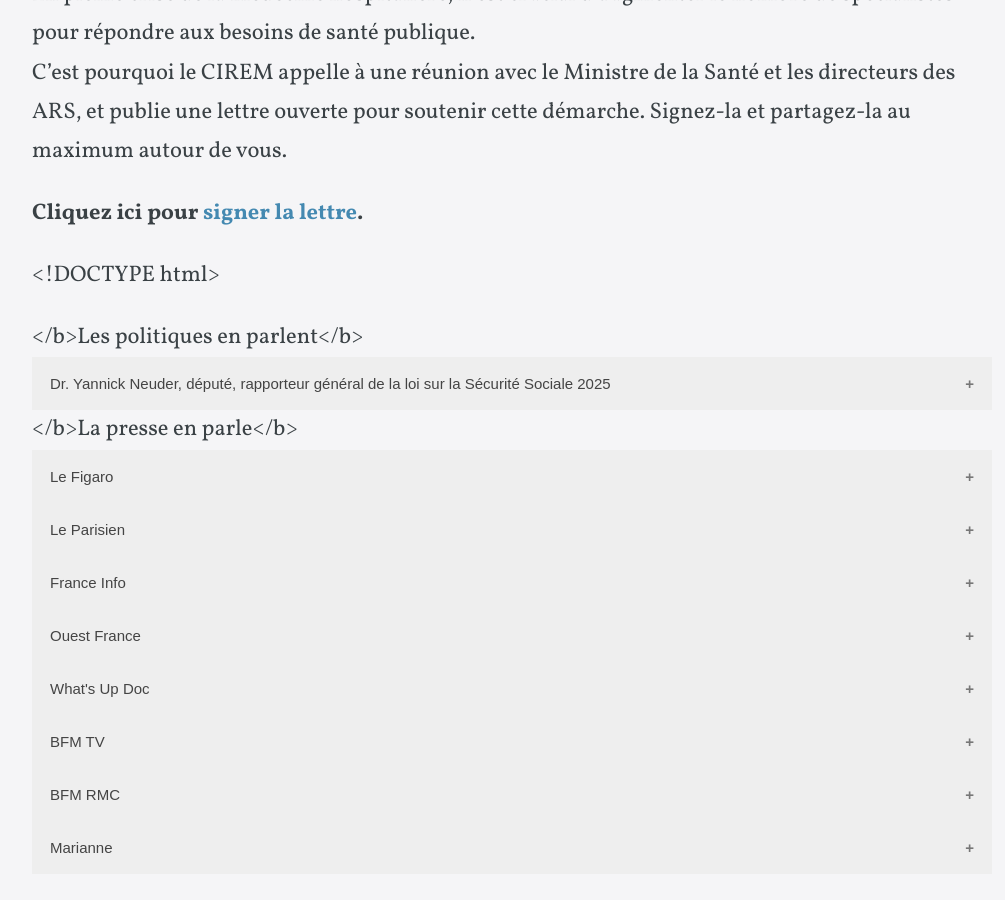
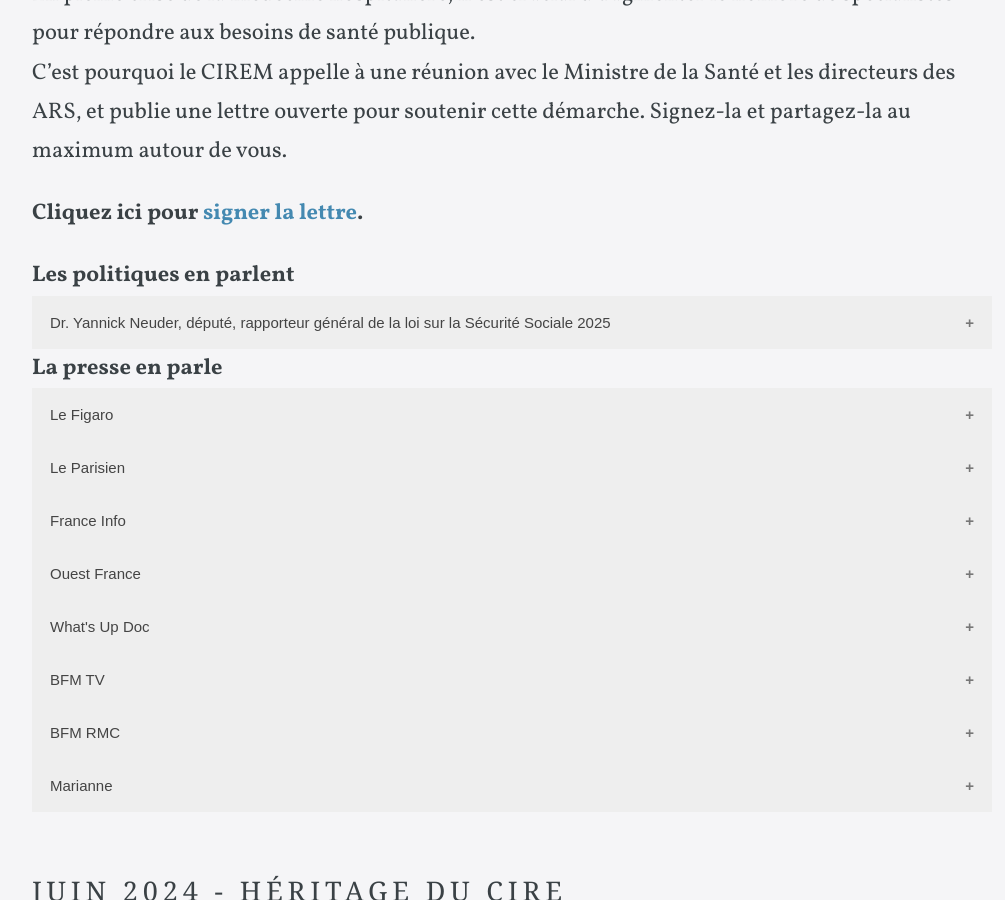
Before and after one commit to ciremwebsite/ciremwebsite.github.io, a Jekyll site: the page built from nos_actions/actions.md, in a window 1280 px wide and 900 px high, scrolled down 922 px. Shown: the whole window, without its empty margins (128-1133 px from the left). Built offline with Jekyll 4.4.1, drawn with Linux system fonts in a browser that asks for light colours; some web fonts are replaced; comment, search, counter and statistics services are not loaded.

Commit message:
Update actions.md

```diff
--- a/nos_actions/actions.md
+++ b/nos_actions/actions.md
@@ -17,7 +17,6 @@
 
 <strong>Cliquez ici pour [signer la lettre](https://ciremwebsite.github.io/lettre_ouverte/).</strong>
 
-<!DOCTYPE html>
 <html lang="en">
 <head>
     <meta charset="UTF-8">
@@ -64,14 +63,14 @@
 </head>
 <body>
 
-</b>Les politiques en parlent</b>
+<b>Les politiques en parlent</b>
 
 <button class="accordion">Dr. Yannick Neuder, député, rapporteur général de la loi sur la Sécurité Sociale 2025</button>
 <div class="panel">
     <blockquote class="twitter-tweet"><p lang="fr" dir="ltr">(…) Sur la question des postes d’<a href="https://twitter.com/hashtag/internes?src=hash&amp;ref_src=twsrc%5Etfw">#internes</a> non renouvelés, il s’agit d’une nouvelle goutte qui fait déborder le vase, résultat d’une succession de réformes mal faites et précipitées. Je comprends totalement ces étudiants, qui décident d’une spécialité dont laquelle dépendra leur… <a href="https://t.co/Gd4a9BkEKs">https://t.co/Gd4a9BkEKs</a></p>&mdash; Dr. Yannick Neuder (@yannickneuder) <a href="https://twitter.com/yannickneuder/status/1826667249958015261?ref_src=twsrc%5Etfw">August 22, 2024</a></blockquote> <script async src="https://platform.twitter.com/widgets.js" charset="utf-8"></script>
 </div>
 
-</b>La presse en parle</b>
+<b>La presse en parle</b>
 
 <button class="accordion">Le Figaro</button>
 <div class="panel">
```
